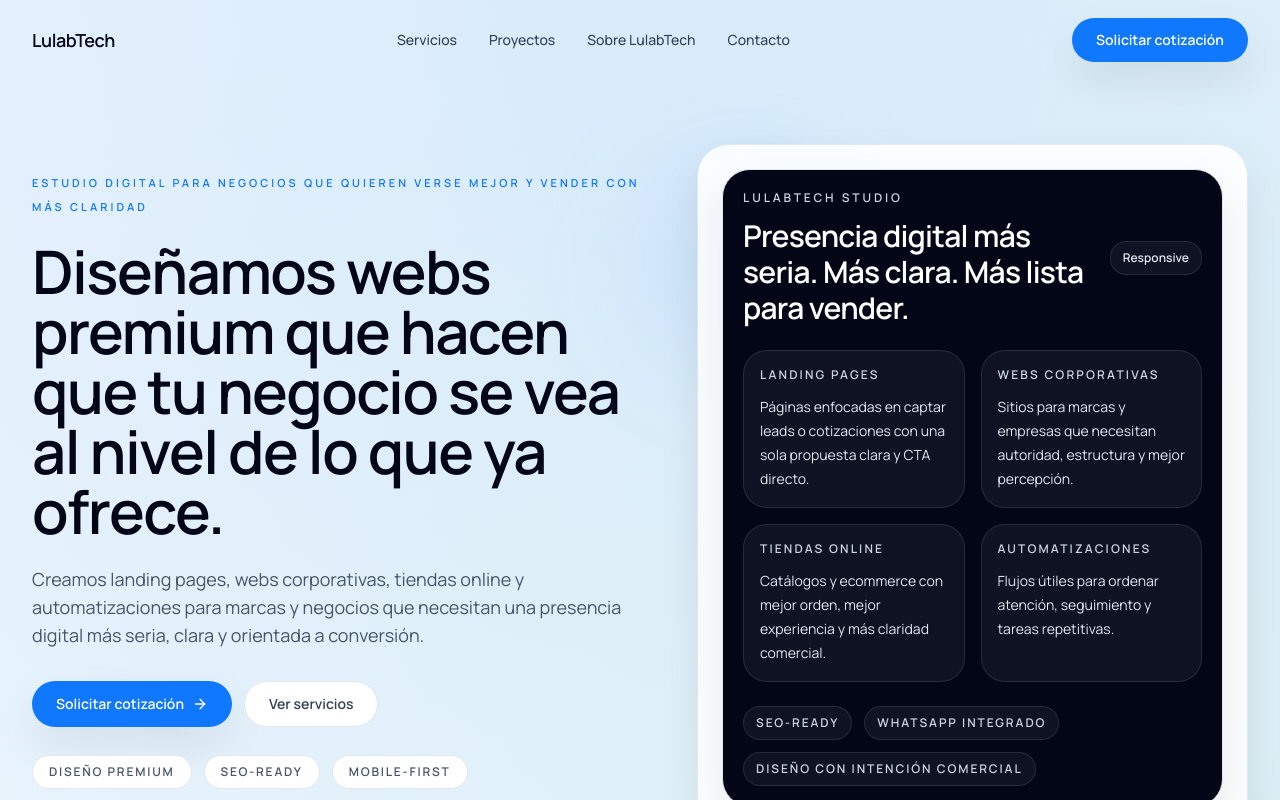
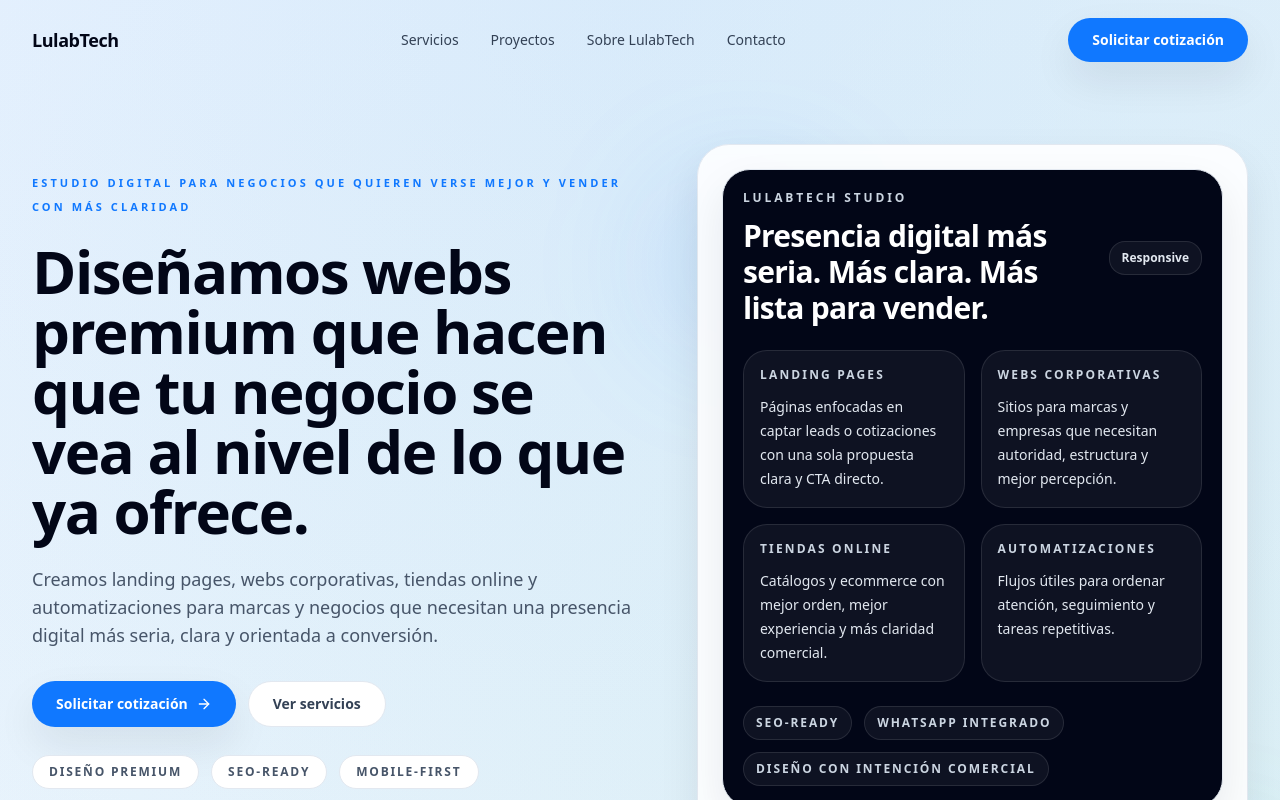
Before and after one commit to lulabtechnology/Lulabtech, a Next.js app: page / in a window 1280 px wide. Shown: the top 800 px of the page. Built offline with nearby package versions, Linux system fonts and the light colour scheme.

Commit message:
Update layout.jsx

```diff
--- a/app/layout.jsx
+++ b/app/layout.jsx
@@ -1,42 +1,23 @@
 import "./globals.css";
-import { Manrope } from "next/font/google";
 import SiteHeader from "@/components/layout/SiteHeader";
 import SiteFooter from "@/components/layout/SiteFooter";
-import SchemaMarkup from "@/components/layout/SchemaMarkup";
-import { buildMetadata } from "@/lib/site";
 
-const manrope = Manrope({
-  subsets: ["latin"],
-  variable: "--font-sans",
-  display: "swap",
-  weight: ["400", "500", "600", "700", "800"],
-});
-
-export const metadata = buildMetadata({
+export const metadata = {
+  metadataBase: new URL("https://www.lulabtech.com"),
+  title: {
+    default: "LulabTech | Diseño web premium para negocios en Panamá",
+    template: "%s | LulabTech",
+  },
   description:
-    "Agencia digital en Panamá especializada en landing pages, webs corporativas, tiendas online y automatizaciones con enfoque en diseño premium, claridad comercial y conversión.",
-  keywords: [
-    "diseño web en Panamá",
-    "landing pages en Panamá",
-    "web corporativa",
-    "tienda online",
-    "automatización para negocios",
-  ],
-});
-
-export const viewport = {
-  width: "device-width",
-  initialScale: 1,
-  themeColor: "#1078ff",
+    "Landing pages, webs corporativas, tiendas online y automatizaciones para negocios que necesitan una presencia digital más seria, clara y orientada a conversión.",
 };
 
 export default function RootLayout({ children }) {
   return (
-    <html lang="es" className={manrope.variable}>
+    <html lang="es">
       <body>
-        <SchemaMarkup />
         <SiteHeader />
-        {children}
+        <main>{children}</main>
         <SiteFooter />
       </body>
     </html>
```
